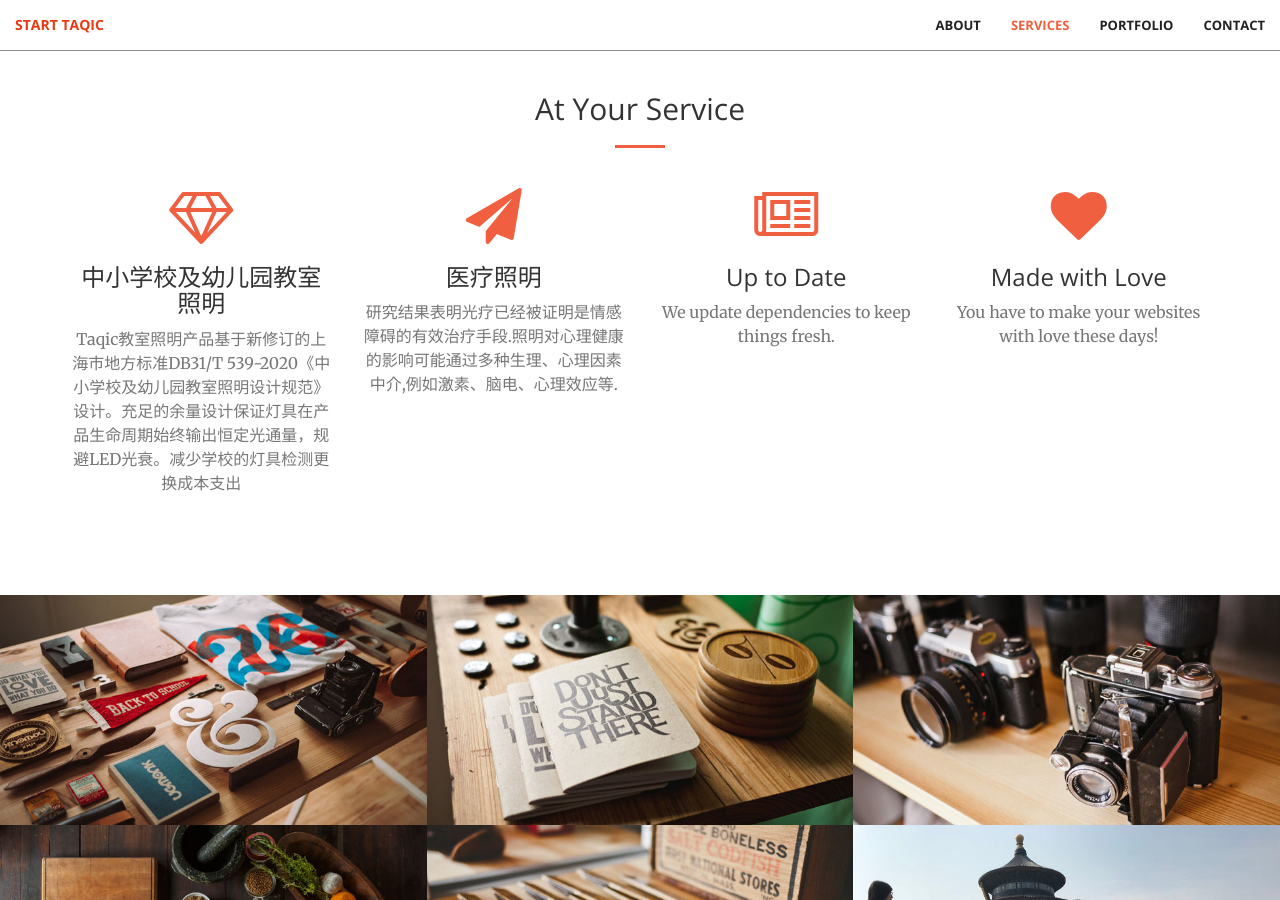
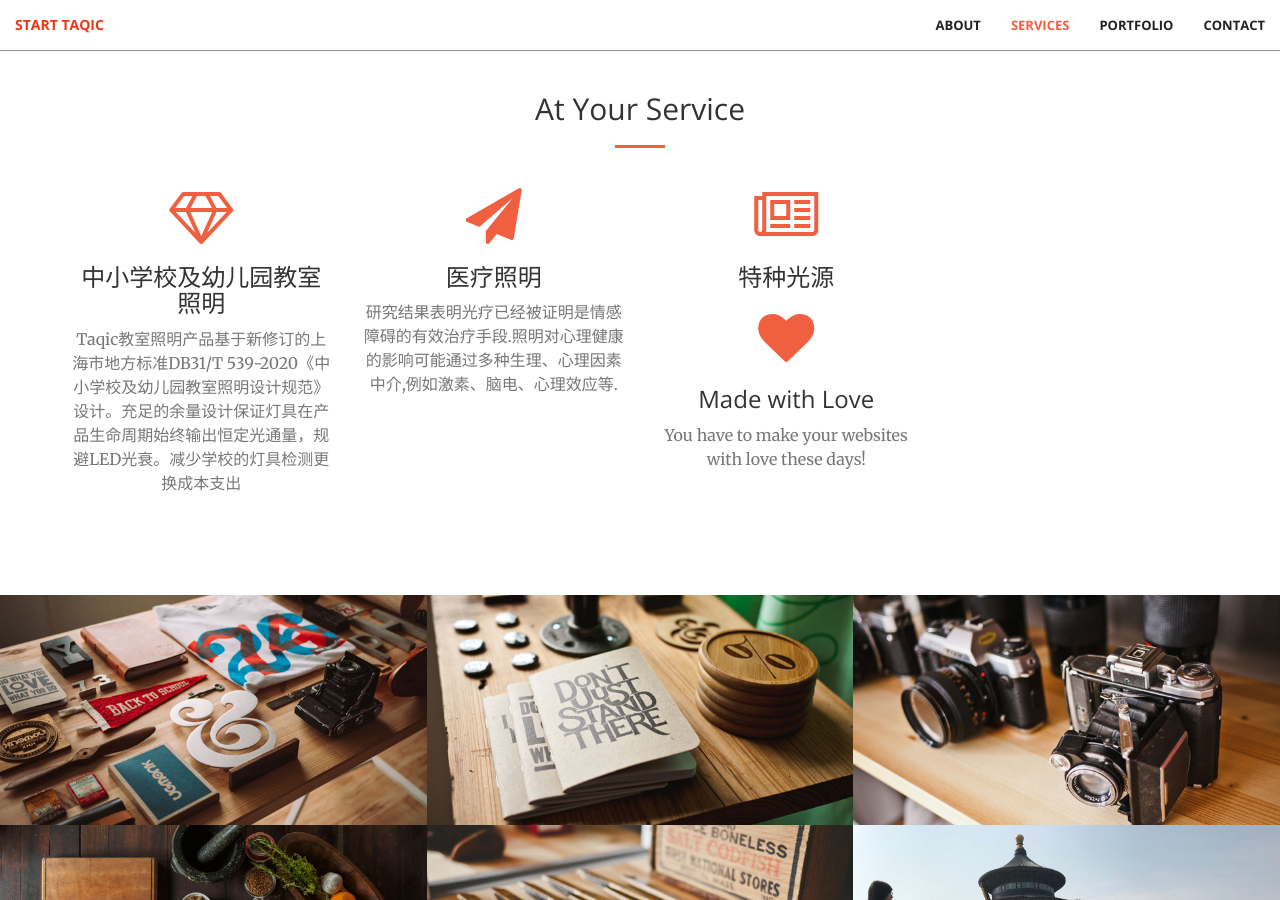
Before and after one commit to taqic/taqic.github.io, a Jekyll site: the page built from index.html, in a window 1280 px wide and 900 px high, scrolled down 1326 px. Built offline with Jekyll 4.4.1, drawn with Linux system fonts in a browser that asks for light colours.

Commit message:
Update services.html

```diff
--- a/_includes/services.html
+++ b/_includes/services.html
@@ -26,8 +26,8 @@
             <div class="col-lg-3 col-md-6 text-center">
                 <div class="service-box">
                     <i class="fa fa-4x fa-newspaper-o wow bounceIn text-primary" data-wow-delay=".2s"></i>
-                    <h3>Up to Date</h3>
-                    <p class="text-muted">We update dependencies to keep things fresh.</p>
+                    <h3>特种光源</h3>
+                    <p class="基于客户需求定制高精度色温，显指，光谱灯具.</p>
                 </div>
             </div>
             <div class="col-lg-3 col-md-6 text-center">
```
